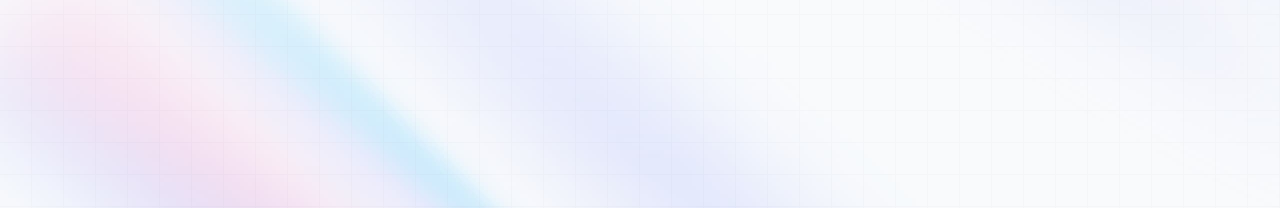
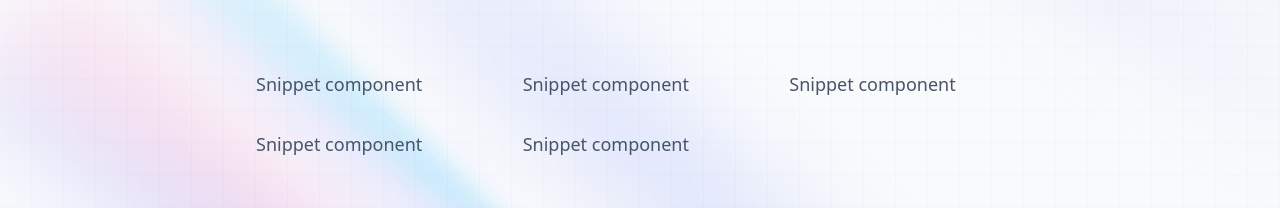
Before and after one commit to codingcodax/mini, a Next.js app: page /components in a window 1280 px wide. Shown: the part 370-578 px from the top of the page. Built offline with nearby package versions, Linux system fonts and the light colour scheme.

Commit message:
feat(components): setup snippets section

```diff
--- a/src/pages/components.tsx
+++ b/src/pages/components.tsx
@@ -1,4 +1,7 @@
 import type { NextPage } from 'next';
+
+import { Snippet } from '~/components/pages/components';
+import Snippets from '~/data/snippets';
 
 const Components: NextPage = () => {
   return (
@@ -33,6 +36,14 @@ const Components: NextPage = () => {
           </li>
         </ol>
       </main>
+
+      <section className='mx-auto mt-20 max-w-3xl'>
+        <ul className='grid grid-cols-1 gap-8 sm:grid-cols-2 lg:grid-cols-3'>
+          {Snippets.map((snippet) => (
+            <Snippet key={snippet.title} {...snippet} />
+          ))}
+        </ul>
+      </section>
     </div>
   );
 };
```
